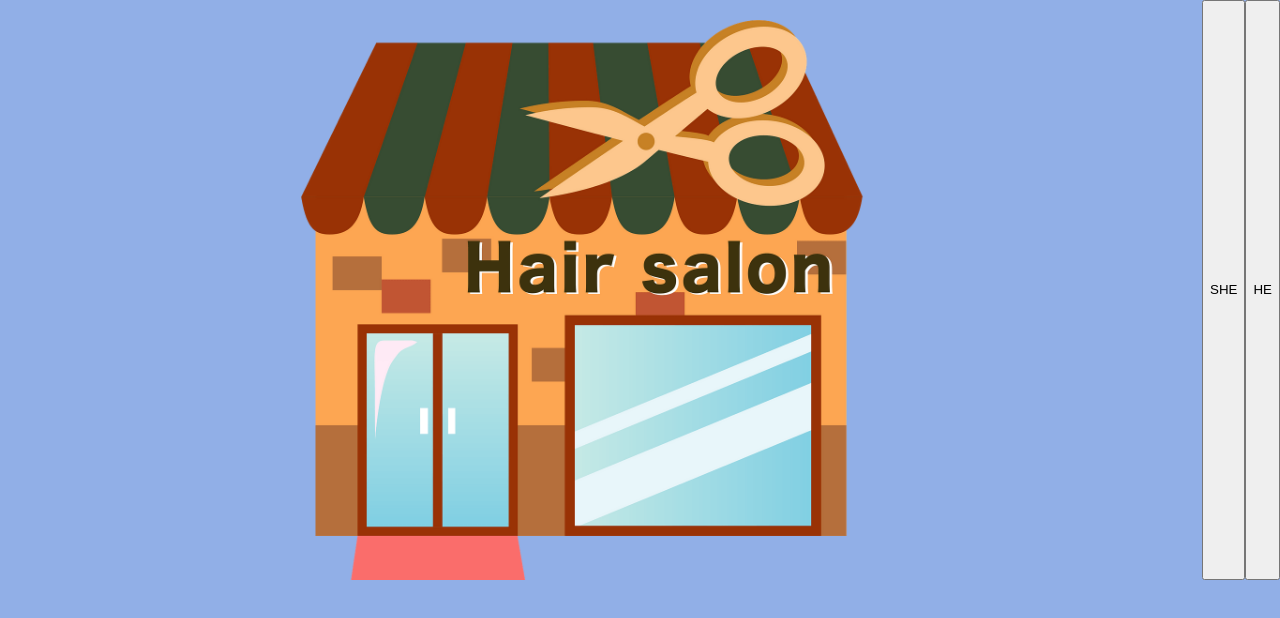
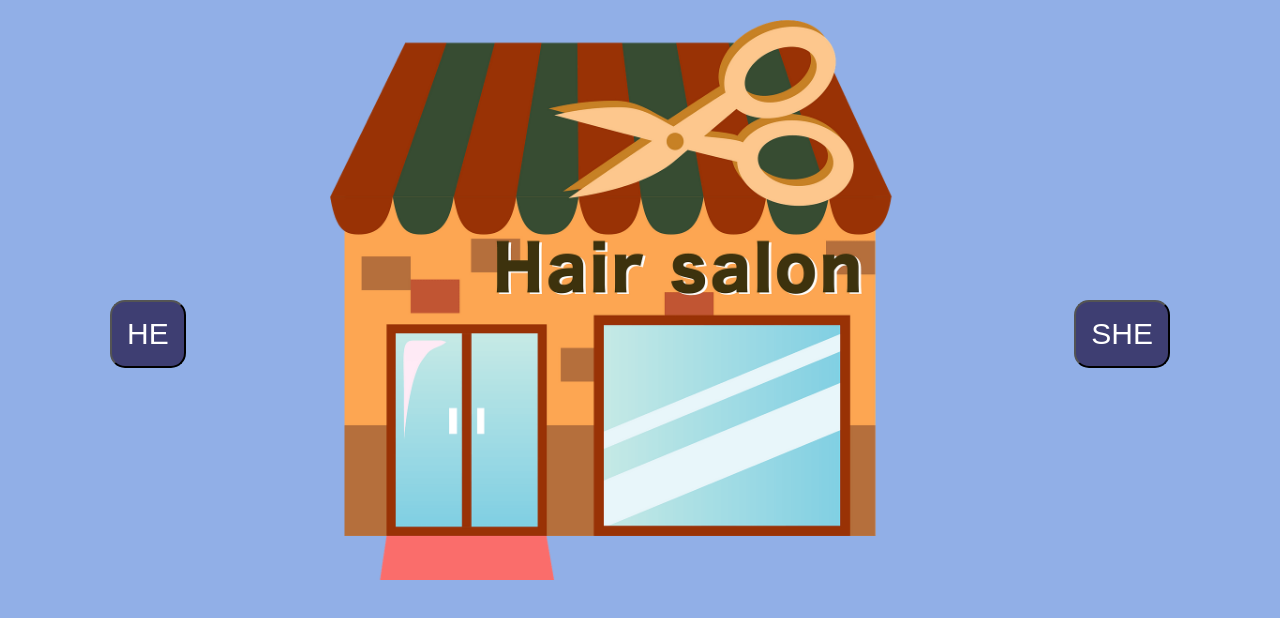
Before and after one commit to shirleytang0121/HairDressing, a website built with webpack: page index.html in a window 1280 px wide. Built offline with nearby package versions, Linux system fonts and the light colour scheme.

Commit message:
finish introPage

```diff
--- a/src/scripts/gamePage.js
+++ b/src/scripts/gamePage.js
@@ -22,7 +22,9 @@ import Comb from './comb.js'
 //   <button class="comb"><img src="src/image/tools/comb.png" class="tools" ></button>
 // </div> -->
 
-export default function renderGamePage(){
+export default function renderGamePage(gender){
+    const mygender = gender;
+    const mainPage = document.querySelector(".main-page");
     // const character =new Character();
     // const scissors = new Scissors();
     // const curlingIron = new CurlingIron();
--- a/src/scripts/introPage.js
+++ b/src/scripts/introPage.js
@@ -7,15 +7,26 @@ export default function renderIntroPage(){
     const salon = document.createElement('img');
     salon.setAttribute('src','./src/image/hair-salon.png');
     salon.classList.add('salon');
-    mainPage.appendChild(salon);
+
+
     const startbtnF = document.createElement('button');
     startbtnF.innerHTML='SHE'
-    startbtnF.addEventListener('click',renderGamePage);
+    startbtnF.classList.add('genderbtn')
+    startbtnF.addEventListener('click',renderGamePage('F'));
+
     const startbtnM = document.createElement('button');
     startbtnM.innerHTML='HE'
-    startbtnM.addEventListener('click',renderGamePage);
-    mainPage.appendChild(startbtnF);
-    mainPage.appendChild(startbtnM);
+    startbtnM.classList.add('genderbtn')
+    startbtnM.addEventListener('click',renderGamePage('M'));
+
+    const leftdiv = document.createElement('div')
+    const rightdiv = document.createElement('div')
+    mainPage.appendChild(leftdiv);
+    mainPage.appendChild(salon);
+    mainPage.appendChild(rightdiv);
+
+    leftdiv.appendChild(startbtnM);
+    rightdiv.appendChild(startbtnF);
 
 
 
--- a/src/styles/intropage.css
+++ b/src/styles/intropage.css
@@ -6,6 +6,17 @@
     margin-top: 20px;
 }
 
-body{
-    background-color: rgb(145, 175, 231);
+.genderbtn{
+    margin-left: 110px;
+    margin-right: 110px;
+    margin-top: 300px;
+    font-size: 30px;
+    background-color: rgb(62, 62, 114);
+    color:white;
+    border-radius: 15px;
+    padding: 15px;
 }
+
+.genderbtn:hover{
+    background-color: rgb(132, 137, 192);
+}
--- a/src/styles/mainpage.css
+++ b/src/styles/mainpage.css
@@ -1,25 +1,8 @@
 .main-page{
     display: flex;
-    justify-content: space-between;
+    justify-content: space-around;
 }
 
-.right-buttons{
-    display: flex;
-    flex-direction: column;
+body{
+    background-color: rgb(145, 175, 231);
 }
-
-img.bald {
-    position: relative;
-    margin-left:auto;
-    margin-right: auto;
-    margin-top: 100px;
-    width: 360px;
-    height: auto;
-}
-
-.mirror{
-    position: absolute;
-    width: 390px;
-    height: auto;
-    margin-left: -28px;
-}
```
Also changed, not shown: src/styles/gamepage.css (added, +20 -0 lines), dist/main.js.
